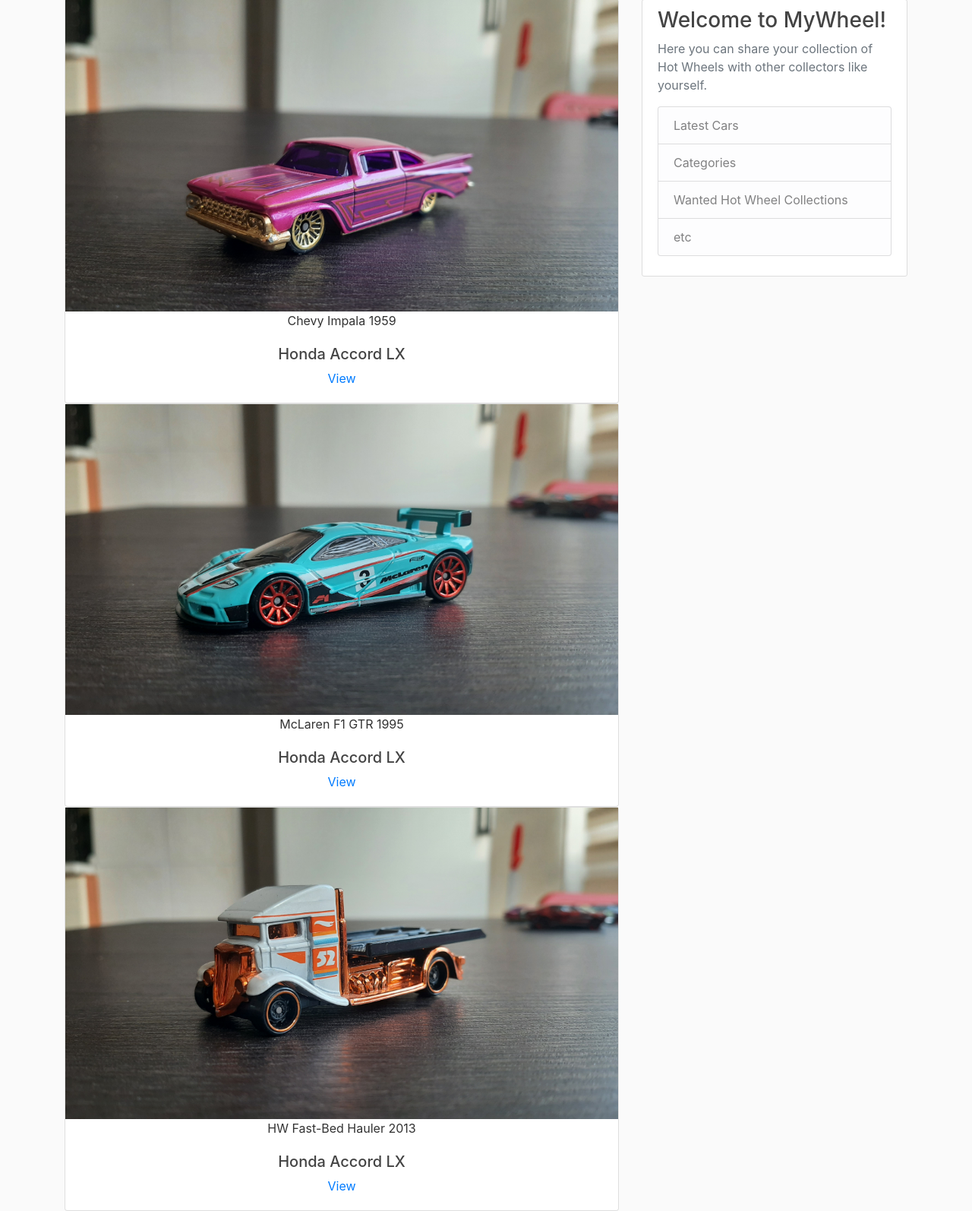
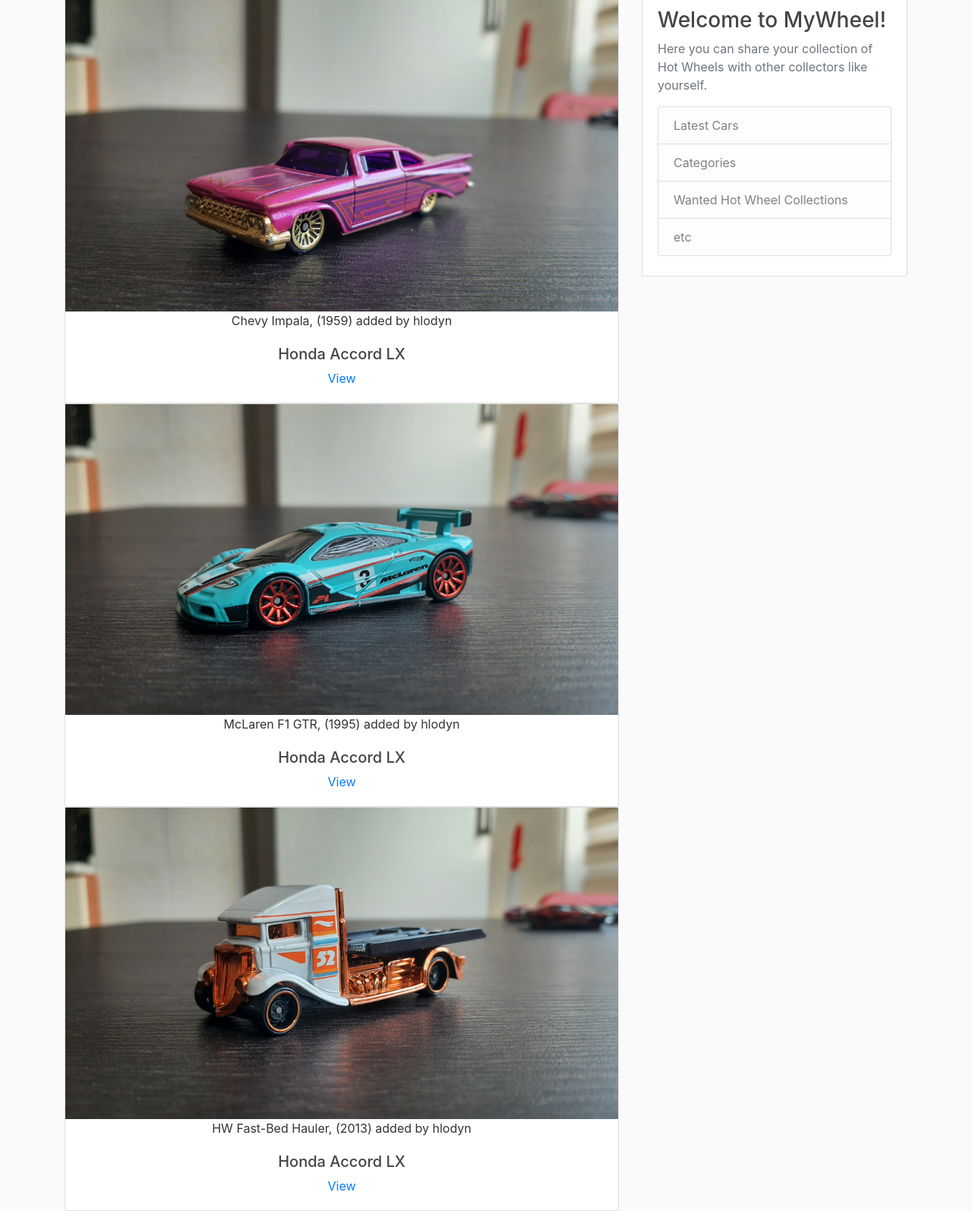
Before and after one commit to hlodyns/hotwheels, a Django app: page / in a window 1280 px wide. Shown: the part 81-1675 px from the top of the page at 76% size. Run offline with Django 4.2, Linux system fonts and the light colour scheme; data comes from the database, SQL or seed files in the repository; both versions use the stored data as it was after the commit; some libraries are stand-ins or nearby versions.

Commit message:
Post-author

```diff
--- a/gallery/models.py
+++ b/gallery/models.py
@@ -1,3 +1,4 @@
+from tkinter import CASCADE
 from unicodedata import category
 from django.db import models
 from django.contrib.auth.models import User
@@ -7,3 +8,4 @@
     model = models.CharField(max_length=200)
     year = models.CharField(max_length=4)
     image = models.ImageField(upload_to = 'images')
+    author = models.ForeignKey(User, on_delete=models.CASCADE)
--- a/gallery/templates/gallery/home.html
+++ b/gallery/templates/gallery/home.html
@@ -8,8 +8,9 @@
         </div>
         <div class="card-image-overlay m-auto">
             <span class="card-detail-badge">{{ car.brand }}</span>
-            <span class="card-detail-badge">{{ car.model }}</span>
-            <span class="card-detail-badge">{{ car.year }}</span>
+            <span class="card-detail-badge">{{ car.model }},</span>
+            <span class="card-detail-badge">({{ car.year }})</span>
+            <span class="card-detail-badge">added by {{ car.author }}</span>
 
         </div>
         <div class="card-body text-center">
```
Also changed, not shown: db.sqlite3, gallery/migrations/0002_car_author.py (added), gallery/migrations/0003_alter_car_author.py (added), gallery/migrations/0004_alter_car_author.py (added), gallery/migrations/0005_remove_car_author.py (added), gallery/migrations/0006_car_author.py (added), gallery/views.py (line endings or trailing spaces), users/views.py (line endings or trailing spaces).
